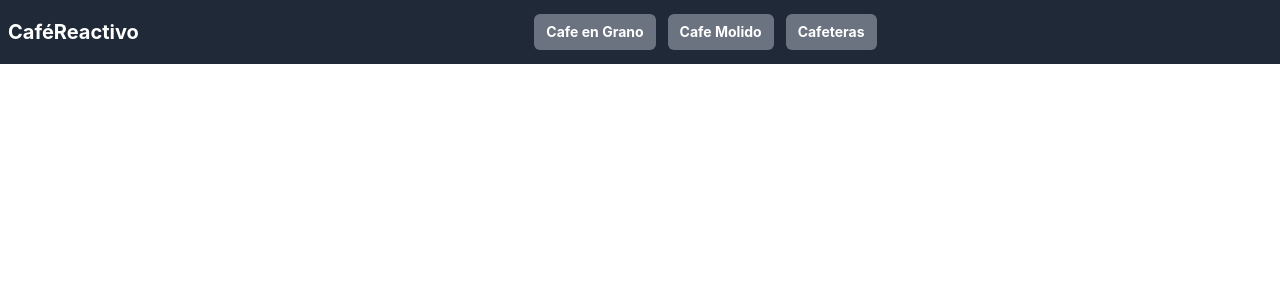
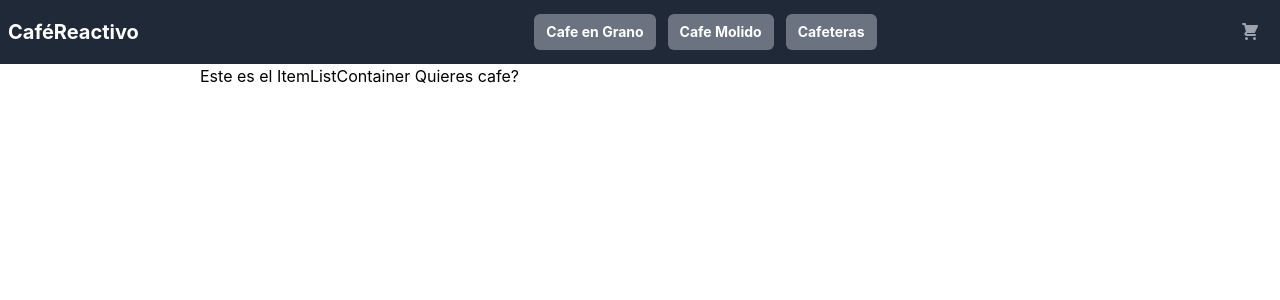
Before and after one commit to gustallafermrd/cafereactivo, a React (Create React App) app: page / in a window 1280 px wide. Shown: the top 300 px of the page. Built offline with nearby package versions, Linux system fonts and the light colour scheme.

Commit message:
desafio4
Desafio cuatro

```diff
--- a/src/App.js
+++ b/src/App.js
@@ -1,10 +1,13 @@
 import './App.css';
 import NavBar from './components/NavBar';
+import ItemListContainer from './components/ItemListContainer';
+
 
 function App() {
   return (
     <>
       <NavBar />
+      <ItemListContainer contenido="Quieres cafe?" />
     </>
   );
 }
--- /dev/null
+++ b/src/components/CartWidget.js
@@ -0,0 +1,13 @@
+const CartWidget = () => {
+  return(
+    <div className="absolute inset-y-0 right-0 flex items-center pr-2">
+      <button type="button" className="bg-gray-800 p-1 rounded-full text-gray-400 hover:text-white focus:outline-none focus:ring-2 focus:ring-offset-2 focus:ring-offset-gray-800 focus:ring-white">
+        <svg xmlns="http://www.w3.org/2000/svg" className="h-5 w-5" viewBox="0 0 20 20" fill="currentColor">
+          <path d="M3 1a1 1 0 000 2h1.22l.305 1.222a.997.997 0 00.01.042l1.358 5.43-.893.892C3.74 11.846 4.632 14 6.414 14H15a1 1 0 000-2H6.414l1-1H14a1 1 0 00.894-.553l3-6A1 1 0 0017 3H6.28l-.31-1.243A1 1 0 005 1H3zM16 16.5a1.5 1.5 0 11-3 0 1.5 1.5 0 013 0zM6.5 18a1.5 1.5 0 100-3 1.5 1.5 0 000 3z" />
+        </svg>
+      </button>
+    </div>
+  );
+}
+
+export default CartWidget;
--- /dev/null
+++ b/src/components/ItemListContainer.js
@@ -0,0 +1,10 @@
+const ItemListContainer = (props) =>{
+  return(
+    <>
+      <div className="max-w-4xl mx-auto px-2">
+        <p>Este es el ItemListContainer {props.contenido}</p>
+      </div>
+    </>
+  );
+}
+export default ItemListContainer;
--- a/src/components/NavBar.js
+++ b/src/components/NavBar.js
@@ -1,4 +1,4 @@
-
+import CartWidget from "./CartWidget";
 const NavBar = () => {
   return (
     <>
@@ -17,7 +17,7 @@ const NavBar = () => {
                 </div>
               </div>
             </div>
-
+            <CartWidget />
           </div>
         </div>
       </nav>
```
Lines whose indentation alone changed are shown as unchanged.
